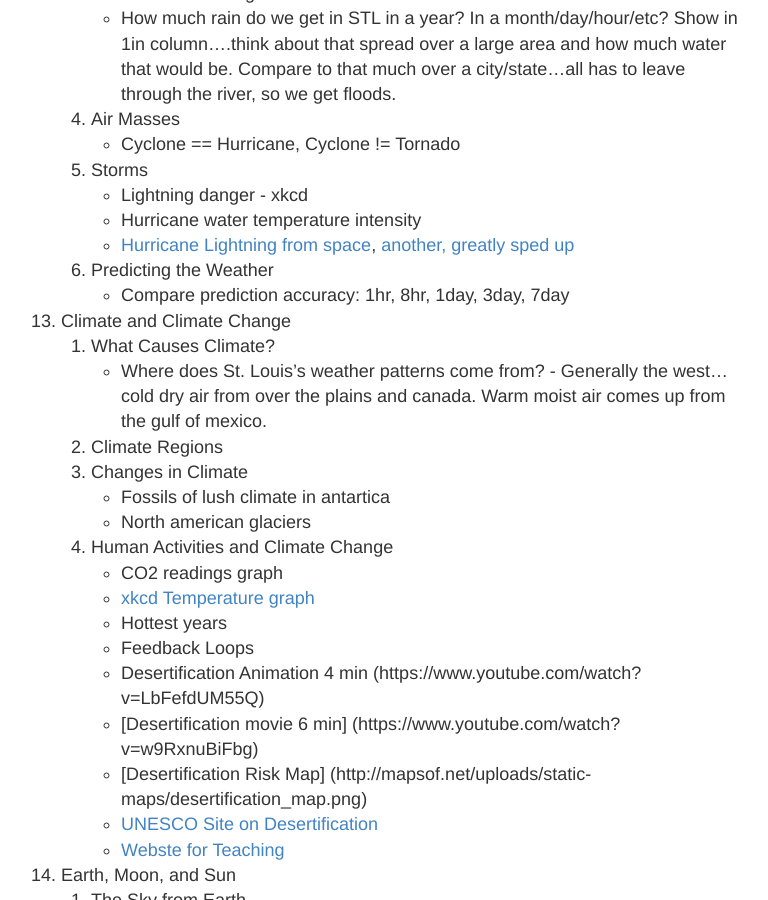
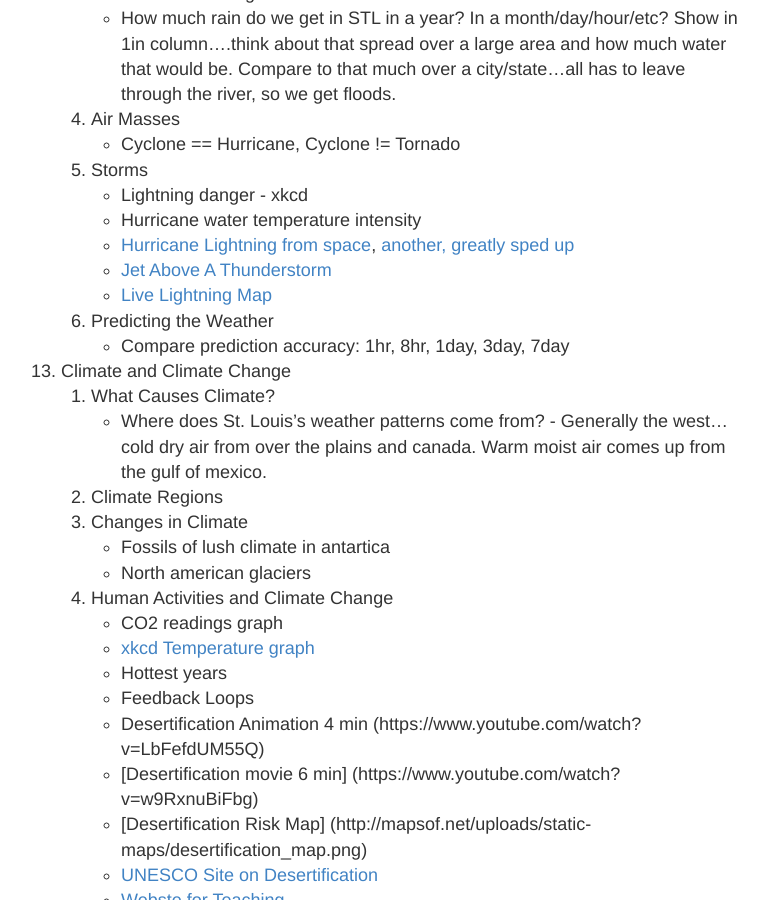
Before and after one commit to ctkstl/earth_science, a Jekyll site: the page built from resources.md, in a window 1280 px wide and 900 px high, scrolled down 6278 px. Shown: the whole window, without its empty margins (249-1017 px from the left). Built offline with Jekyll 4.4.1, drawn with Linux system fonts in a browser that asks for light colours.

Commit message:
Update resources.md

```diff
--- a/resources.md
+++ b/resources.md
@@ -198,6 +198,8 @@ permalink: /resources/
         *   Lightning danger - xkcd
         *   Hurricane water temperature intensity
         *   [Hurricane Lightning from space](https://i.imgur.com/5XK0pnt.gif), [another, greatly sped up](https://amp.twimg.com/v/6d03379b-436f-4fe9-a027-af5e0fc0ea9a)
+        *   [Jet Above A Thunderstorm](https://apod.nasa.gov/apod/ap160823.html)
+        *   [Live Lightning Map](https://www.lightningmaps.org/blitzortung/america/index.php?lang=en)
     6.  Predicting the Weather
         *   Compare prediction accuracy: 1hr, 8hr, 1day, 3day, 7day
 13. Climate and Climate Change
```
